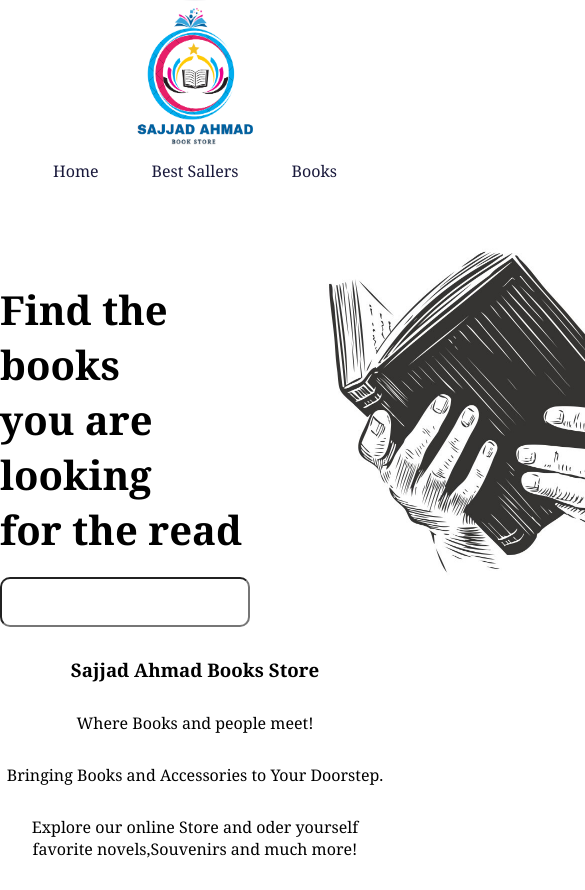
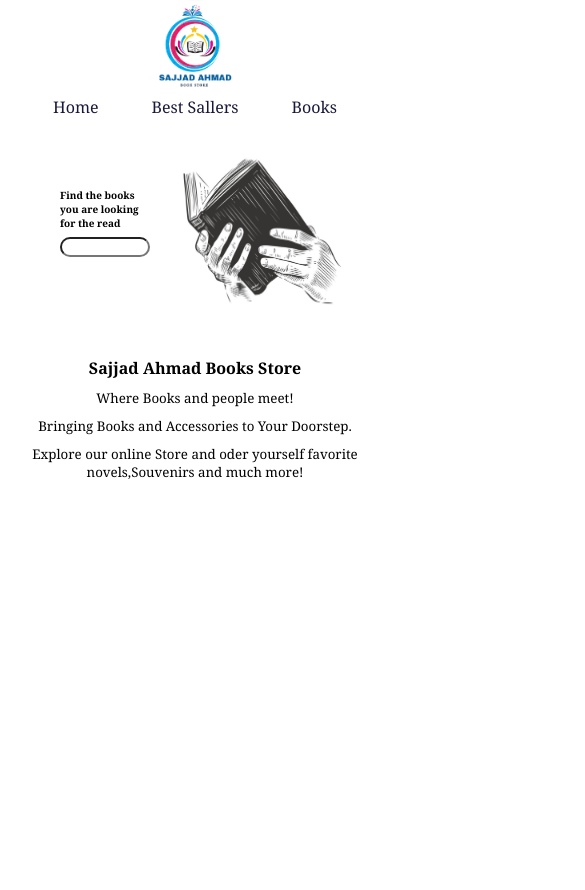
Before and after one commit to sajjadahmad30/task04-html-css-responsive-book-store-website, a plain HTML site: page index.html in a window 390 px wide. Shown: the top 890 px of the page, 585 px wide, since content can reach past the window. After the commit the page ends 844 px from the top, so only its background shows below. Drawn offline with Linux system fonts and the light colour scheme.

Commit message:
front page work are completed and also media quiries of the front page complete

```diff
--- a/style.css
+++ b/style.css
@@ -11,7 +11,6 @@ header{
 }
 header img{
     width: 160px;
-    height: 160px;
     border-radius: 50%;
 }
 nav{
@@ -59,3 +58,48 @@ section p{
 
     padding-top: 30px;
 }
+
+
+/* media queries  */
+/* for mobile Apps */
+@media (max-width:420px) {
+    header img{
+        width: 100px;
+    }
+
+    /* home */
+    .home{
+        margin-right: 10px;
+    }
+    .home div{
+        padding: 70px;
+       padding-left: 40px;
+    }
+    .home img{
+        width: 200px;
+        margin-left: -80px;
+        margin-top: 10px;
+    }
+    .home h2{
+       font-size: 10px;
+    }
+    .home input{
+       width: 90px;
+       height: 20px;
+       margin-top: 7px;
+    }
+
+    /* secton  */
+    section{
+        margin-bottom: 10px;
+        padding-top: 30px;
+    }
+    section h3{
+        font-size: medium;
+    }
+    section p{
+        font-size: smaller;
+        padding-top: 10px;
+    }
+
+}
```
